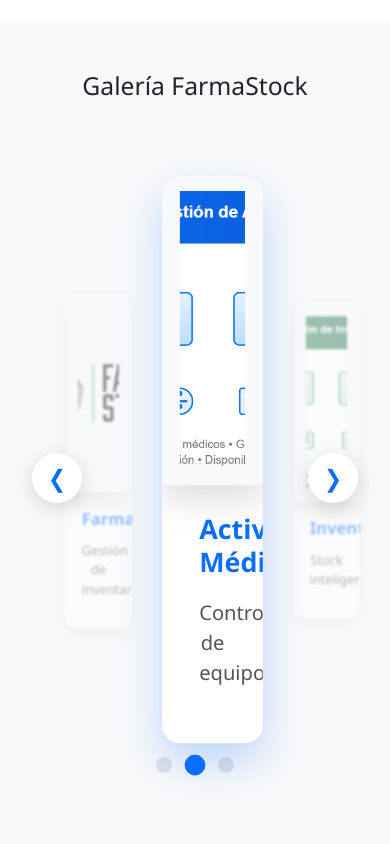
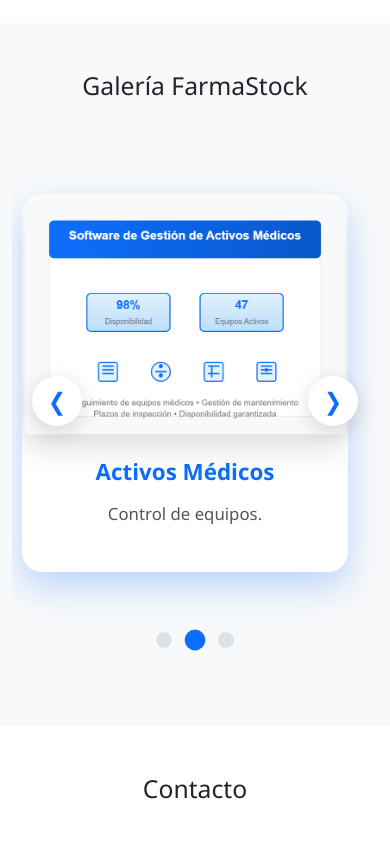
Before and after one commit to Proyecto1-ISPC-G14-2025/InventarioFarmaStock-2026, an Angular app in the folder Frontend/farmastock-frontend/: page / in a window 390 px wide. Shown: the part 2940-3784 px from the top of the page. Built offline with nearby package versions, Linux system fonts and the light colour scheme.

Commit message:
Implementacion de routing avanzado por roles y ajuste del diseño responsive del navbar y el carrusel - Cesar Ramiro Ruggieri

```diff
--- a/Frontend/farmastock-frontend/src/app/app.routes.ts
+++ b/Frontend/farmastock-frontend/src/app/app.routes.ts
@@ -1,15 +1,46 @@
-import { Routes } from '@angular/router';
+import { Routes, Router } from '@angular/router';
+import { inject } from '@angular/core';
 import { Home } from './pages/home/home';
 import { Login } from './pages/login/login';
 import { Admin } from './pages/admin/admin';
 import { Usuario } from './pages/usuario/usuario';
 import { AdminUsuarios } from './pages/admin-usuarios/admin-usuarios';
 
+const adminGuard = () => {
+  const router = inject(Router);
+  const role = localStorage.getItem('userRole');
+
+  if (role === 'admin') {
+    return true;
+  } else {
+    router.navigate(['/login']);
+    return false;
+  }
+};
+
+const userGuard = () => {
+  const router = inject(Router);
+  const role = localStorage.getItem('userRole');
+
+  if (role === 'user') {
+    return true;
+  } else if (role === 'admin') {
+    router.navigate(['/admin']);
+    return false;
+  } else {
+    router.navigate(['/login']);
+    return false;
+  }
+};
+
 export const routes: Routes = [
   { path: '', component: Home },
   { path: 'login', component: Login },
-  { path: 'admin', component: Admin },
-  { path: 'usuario', component: Usuario },
-  { path: 'admin-usuarios', component: AdminUsuarios },
+
+  { path: 'admin', component: Admin, canActivate: [adminGuard] },
+  { path: 'admin-usuarios', component: AdminUsuarios, canActivate: [adminGuard] },
+
+  { path: 'usuario', component: Usuario, canActivate: [userGuard] },
+
   { path: '**', redirectTo: '' }
 ];
--- a/Frontend/farmastock-frontend/src/app/components/shared/footer/footer.ts
+++ b/Frontend/farmastock-frontend/src/app/components/shared/footer/footer.ts
@@ -5,7 +5,7 @@
 @Component({
   selector: 'app-footer',
   standalone: true,
-  imports: [CommonModule], // Agregamos CommonModule para poder usar el @if
+  imports: [CommonModule],
   templateUrl: './footer.html',
   styleUrl: './footer.css',
 })
@@ -13,12 +13,9 @@
   mostrarFooter: boolean = true;
 
   constructor(private router: Router) {
-    // Escuchamos el cambio de rutas del sistema
     this.router.events.subscribe(() => {
       const rutaActual = this.router.url;
 
-      // Si la URL es la raíz (Home), el footer se muestra.
-      // Si pasa a /login, /admin o /admin-usuarios, se oculta automáticamente.
       if (rutaActual === '/' || rutaActual === '') {
         this.mostrarFooter = true;
       } else {
--- a/Frontend/farmastock-frontend/src/app/components/shared/navbar/navbar.html
+++ b/Frontend/farmastock-frontend/src/app/components/shared/navbar/navbar.html
@@ -2,11 +2,22 @@
     <nav class="navbar navbar-expand-lg navbar-dark bg-primary">
     <div class="container-fluid">
         <a class="navbar-brand" routerLink="/">Inventario Farmacia FarmaStock</a>
-        <div class="collapse navbar-collapse">
+
+        <button class="navbar-toggler" type="button" data-bs-toggle="collapse" data-bs-target="#navbarFarmaStock" aria-controls="navbarFarmaStock" aria-expanded="false" aria-label="Toggle navigation">
+        <span class="navbar-toggler-icon"></span>
+        </button>
+
+        <div class="collapse navbar-collapse" id="navbarFarmaStock">
         <ul class="navbar-nav ms-auto">
             <li class="nav-item"><a class="nav-link" routerLink="/admin">Dashboard</a></li>
+
+            @if (rolUsuario === 'admin') {
             <li class="nav-item"><a class="nav-link" routerLink="/admin-usuarios">Usuarios</a></li>
-            <li class="nav-item"><a class="nav-link" routerLink="/login">Cerrar Sesión</a></li>
+            }
+
+            <li class="nav-item">
+            <a class="nav-link" style="cursor: pointer;" (click)="logout()">Cerrar Sesión</a>
+            </li>
         </ul>
         </div>
     </div>
--- a/Frontend/farmastock-frontend/src/app/components/shared/navbar/navbar.ts
+++ b/Frontend/farmastock-frontend/src/app/components/shared/navbar/navbar.ts
@@ -11,18 +11,23 @@
 })
 export class Navbar {
   mostrarNavbar: boolean = true;
+  rolUsuario: string | null = '';
 
   constructor(private router: Router) {
-    // Escuchamos los cambios de ruta del sistema
     this.router.events.subscribe(() => {
       const rutaActual = this.router.url;
 
-      // Si el usuario está en el login o en el home vacío, ocultamos el Navbar
       if (rutaActual === '/login' || rutaActual === '/' || rutaActual === '') {
         this.mostrarNavbar = false;
       } else {
         this.mostrarNavbar = true;
+        this.rolUsuario = localStorage.getItem('userRole');
       }
     });
   }
+
+  logout(): void {
+    localStorage.removeItem('userRole');
+    this.router.navigate(['/login']);
+  }
 }
--- a/Frontend/farmastock-frontend/src/app/pages/home/home.css
+++ b/Frontend/farmastock-frontend/src/app/pages/home/home.css
@@ -1,44 +1,74 @@
-.carousel-container {
-    position: relative;
-    width: 100%;
+.carousel-card {
+    flex: 0 0 33.33%;
+    padding: 0 15px;
+    padding-top: 25px !important;
+    transition: all 0.6s ease;
+    opacity: 0.4;
+    transform: scale(0.8);
+    filter: blur(1px);
     overflow: hidden;
-    padding: 60px 0; /* Más espacio para el zoom */
+    border-radius: 20px;
 }
 
 .carousel-track {
     display: flex;
     align-items: center;
     transition: transform 0.8s cubic-bezier(0.4, 0, 0.2, 1);
-    /* Este margen inicial es para que la primera carta aparezca centrada */
     margin-left: 33.33%;
 }
 
 .carousel-card {
-    flex: 0 0 33.33%; /* Cada carta ocupa un tercio del contenedor */
+    flex: 0 0 33.33%;
     padding: 0 15px;
     transition: all 0.6s ease;
     opacity: 0.4;
     transform: scale(0.8);
-    filter: blur(1px); /* Opcional: desenfoque para resaltar la central */
+    filter: blur(1px);
+    overflow: hidden;
+    border-radius: 20px;
 }
 
 .carousel-card.active {
     opacity: 1;
-    transform: scale(1.2); /* ZOOM potente */
+    transform: scale(1.2);
     filter: blur(0);
     z-index: 5;
 }
 
 .carousel-card img {
     width: 100%;
-    height: 250px; /* Altura fija para uniformidad */
-    object-fit: cover;
-    border-radius: 20px;
-    box-shadow: 0 10px 30px rgba(0,0,0,0.15);
+    height: 100% !important;
+    max-height: 2800px;
+    object-fit: contain;
+    border-radius: 10px;
+    box-shadow: 0 10px 30px rgba(0, 0, 0, 0.15);
 }
 
 .carousel-dots {
     text-align: center;
     margin-top: 20px;
 }
-/* Mantén tus estilos de .carousel-dot y .carousel-nav iguales */
+
+
+@media (max-width: 767px) {
+    .carousel-track {
+        margin-left: 0% !important;
+    }
+
+    .carousel-card {
+        flex: 0 0 100% !important;
+        padding: 15px 10px 0 10px !important;
+    }
+
+    .carousel-card.active {
+        transform: scale(1.0) !important;
+        z-index: 2;
+    }
+
+    .carousel-card img {
+        width: 100%;
+        height: auto !important;
+        max-height: 220px;
+        object-fit: contain;
+    }
+}
--- a/Frontend/farmastock-frontend/src/app/pages/home/home.html
+++ b/Frontend/farmastock-frontend/src/app/pages/home/home.html
@@ -136,10 +136,10 @@
       <button class="carousel-nav next" (click)="moveCarousel(1)">❯</button>
 
       <div class="carousel-track"
-           [style.transform]="'translateX(' + (currentSlide * -33.33) + '%)'"
-          style="display: flex; width: 80%; transition: transform 0.5s ease-in-out;">
+           [style.transform]="'translateX(' + (currentSlide * -porcentajeDesplazamiento) + '%)'"
+          style="display: flex; transition: transform 0.5s ease-in-out; width: 100%;">
 
-        <div class="carousel-card" [class.active]="currentSlide === 0" style="width: 50%; flex-shrink: 0; padding: 1px;">
+        <div class="carousel-card" [class.active]="currentSlide === 0" [style.width.%]="porcentajeDesplazamiento" style="flex-shrink: 0; padding: 1px;">
           <img src="assets/img/LogoFarmaStock.png" alt="FarmaStock" style="width: 100%; border-radius: 5px;">
           <div class="carousel-card-content text-center">
             <h5>FarmaStock</h5>
@@ -147,7 +147,7 @@
           </div>
         </div>
 
-        <div class="carousel-card" [class.active]="currentSlide === 1" style="width: 50%; flex-shrink: 0; padding: 1px;">
+        <div class="carousel-card" [class.active]="currentSlide === 1" [style.width.%]="porcentajeDesplazamiento" style="flex-shrink: 0; padding: 1px;">
           <img src="assets/img/SoftwareActivos.png" alt="Software Activos" style="width: 100%; border-radius: 5px;">
           <div class="carousel-card-content text-center">
             <h5>Activos Médicos</h5>
@@ -155,7 +155,7 @@
           </div>
         </div>
 
-        <div class="carousel-card" [class.active]="currentSlide === 2" style="width: 50%; flex-shrink: 0; padding: 1px;">
+        <div class="carousel-card" [class.active]="currentSlide === 2" [style.width.%]="porcentajeDesplazamiento" style="flex-shrink: 0; padding: 1px;">
           <img src="assets/img/SoftwareInventario.png" alt="Software Inventario" style="width: 100%; border-radius: 5px;">
           <div class="carousel-card-content text-center">
             <h5>Inventarios</h5>
--- a/Frontend/farmastock-frontend/src/app/pages/home/home.ts
+++ b/Frontend/farmastock-frontend/src/app/pages/home/home.ts
@@ -29,8 +29,26 @@
     });
   }
 
+porcentajeDesplazamiento = 33.33;
+
   ngOnInit(): void {
     this.startAutoPlay();
+    this.evaluarPantalla();
+
+    if (typeof window !== 'undefined') {
+      window.addEventListener('resize', () => this.evaluarPantalla());
+    }
+  }
+
+  evaluarPantalla(): void {
+    if (typeof window !== 'undefined') {
+      if (window.innerWidth < 768) {
+        this.porcentajeDesplazamiento = 100;
+      } else {
+        this.porcentajeDesplazamiento = 33.33;
+      }
+      this.cdr.detectChanges();
+    }
   }
 
   ngOnDestroy(): void {
@@ -53,7 +71,7 @@
 
   nextSlide(): void {
     this.currentSlide = (this.currentSlide + 1) % this.totalSlides;
-    this.cdr.detectChanges(); // Forzamos a Angular a ver el cambio de slide
+    this.cdr.detectChanges();
   }
 
   moveCarousel(direction: number): void {
--- a/Frontend/farmastock-frontend/src/app/pages/login/login.ts
+++ b/Frontend/farmastock-frontend/src/app/pages/login/login.ts
@@ -1,6 +1,5 @@
 import { Component } from '@angular/core';
 import { Router } from '@angular/router';
-
 import {
   ReactiveFormsModule,
   FormBuilder,
@@ -68,48 +67,30 @@
 
   }
 
-  onLogin(): void {
-
+onLogin(): void {
     this.loginError = false;
 
     if (this.loginForm.invalid) {
-
       this.loginForm.markAllAsTouched();
-
       return;
-
     }
 
     const { email, password } = this.loginForm.value;
-
     const user = this.usuarios[email ?? ''];
 
     if (user && user.password === password) {
+      localStorage.setItem('userRole', user.role);
 
       if (user.role === 'admin') {
-
         this.router.navigate(['/admin']);
-
-      } else {
-
+      } else if (user.role === 'user') {
         this.router.navigate(['/usuario']);
-
       }
-
     } else {
-
       this.loginError = true;
-
       this.shaking = true;
-
-      setTimeout(() => {
-
-        this.shaking = false;
-
-      }, 600);
-
+      setTimeout(() => (this.shaking = false), 500);
     }
-
   }
 
   get email() {
--- a/Frontend/farmastock-frontend/src/app/pages/usuario/usuario.ts
+++ b/Frontend/farmastock-frontend/src/app/pages/usuario/usuario.ts
@@ -11,7 +11,6 @@
   styleUrl: './usuario.css'
 })
 export class Usuario {
-  // Estos son los datos que se verán en las tarjetas y la tabla
   totalStock: number = 150;
   proximosAVencer: number = 5;
 
```
Also changed, not shown: 1 other file (tests, documents, lock files or other folders).
